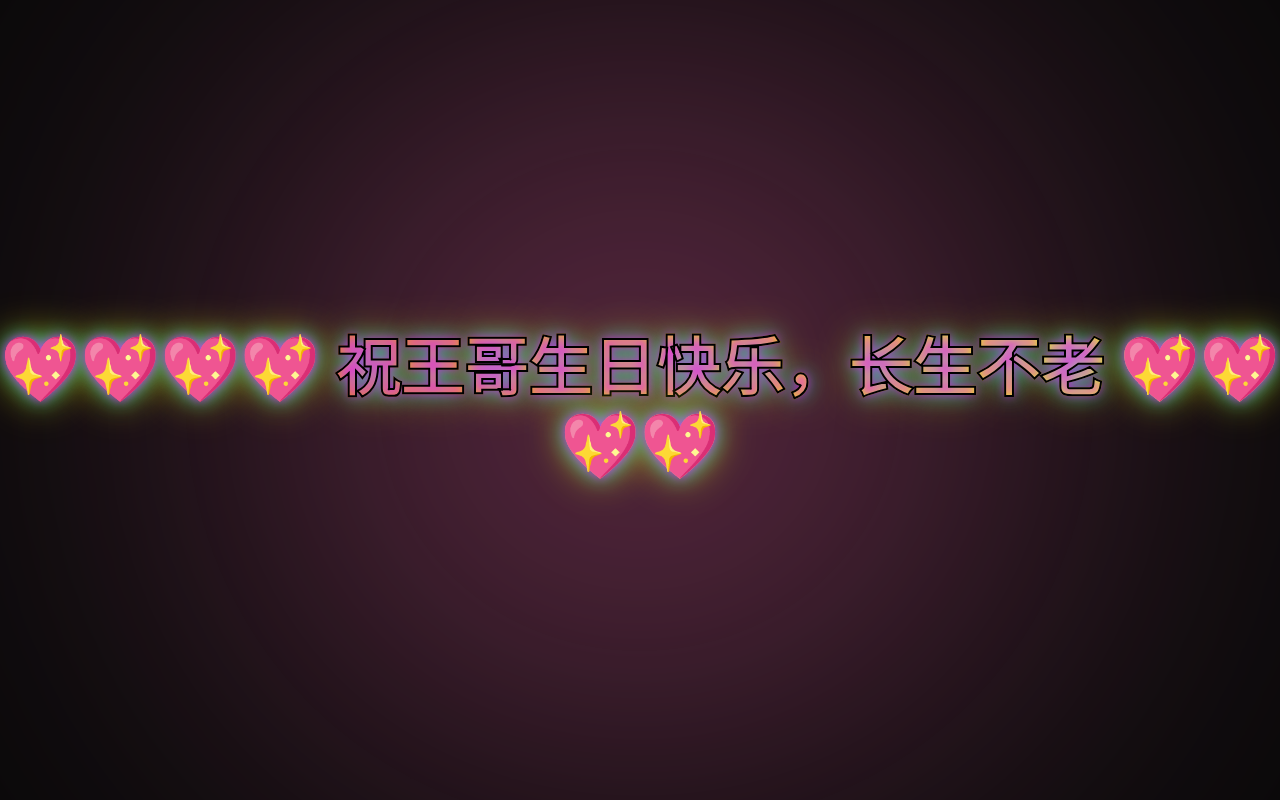
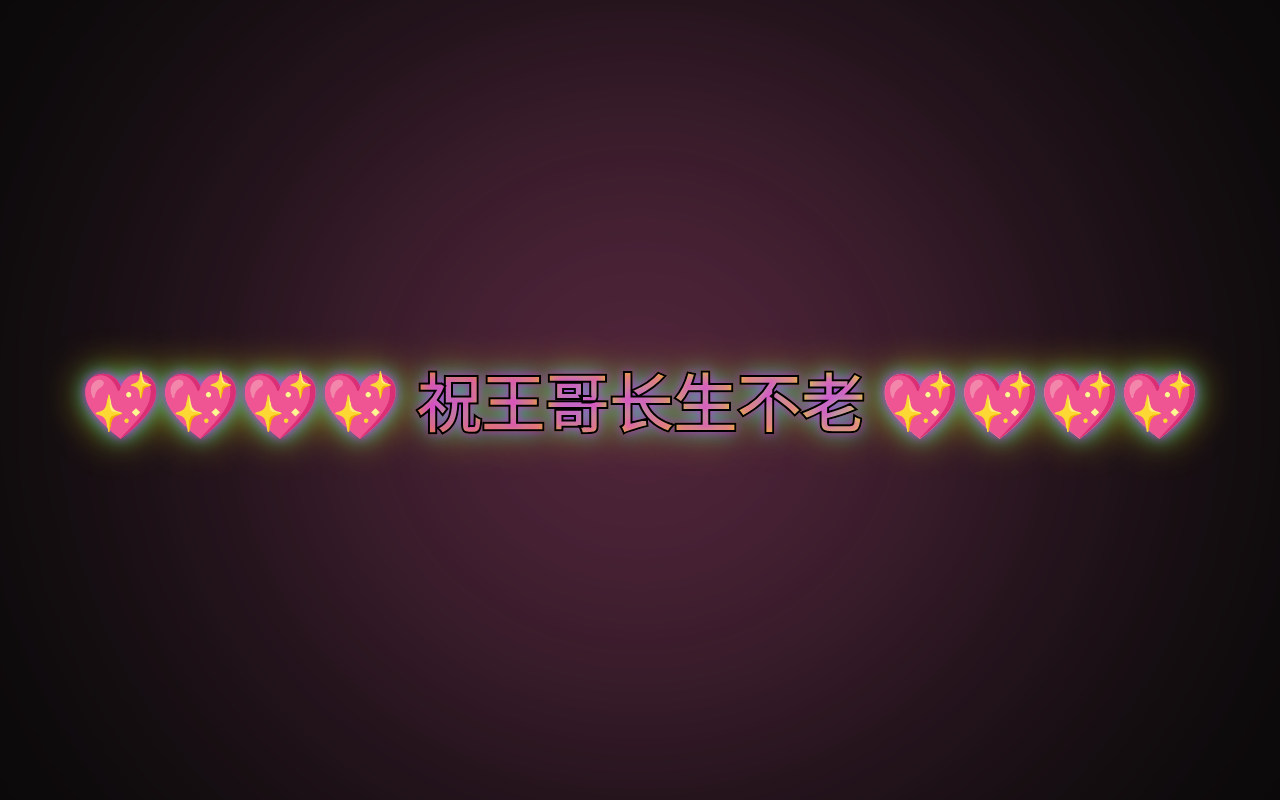
Before and after one commit to Smallbella/smallbella, a plain HTML site: page index.html in a window 1280 px wide. Drawn offline with Linux system fonts and the light colour scheme.

Commit message:
Update birthday message for Wang Ge

```diff
--- a/index.html
+++ b/index.html
@@ -5,6 +5,6 @@
     <link rel="stylesheet" href="style.css">
 </head>
 <body>
-    <h1>💖💖💖💖 祝王哥生日快乐，长生不老 💖💖💖💖 </h1>
+    <h1>💖💖💖💖 祝王哥长生不老 💖💖💖💖 </h1>
 </body>
 </html>
```
